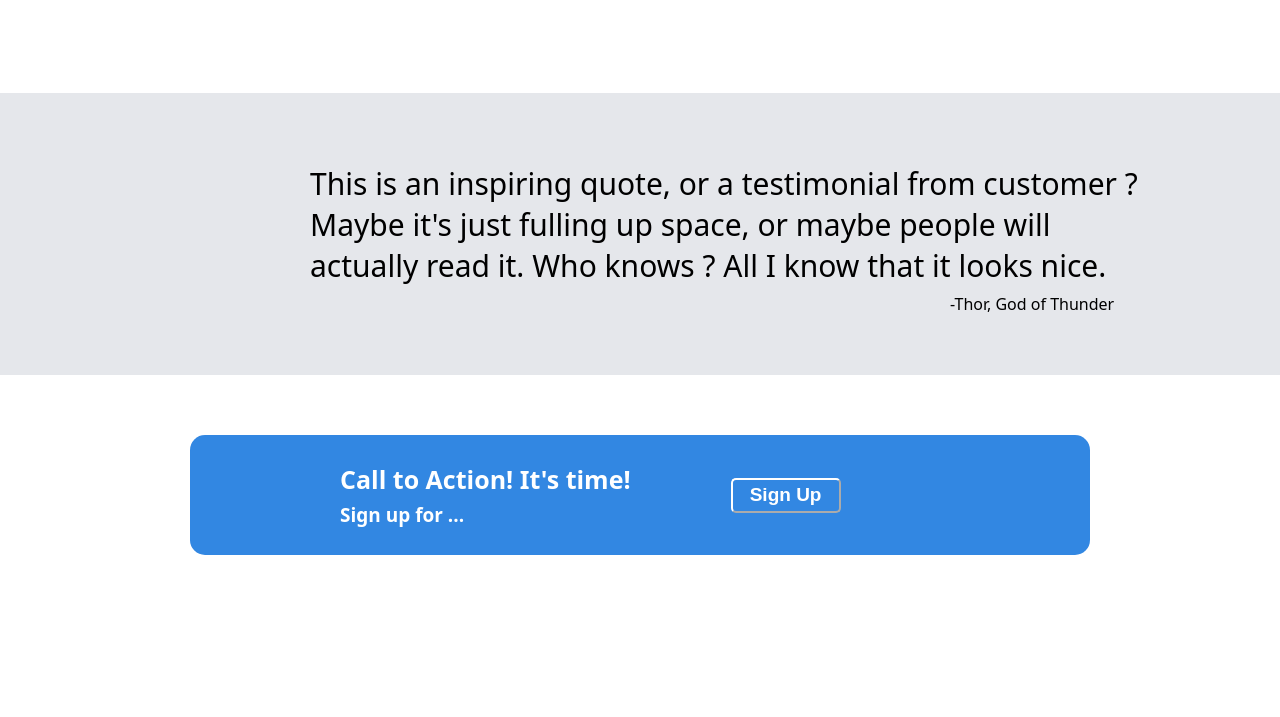
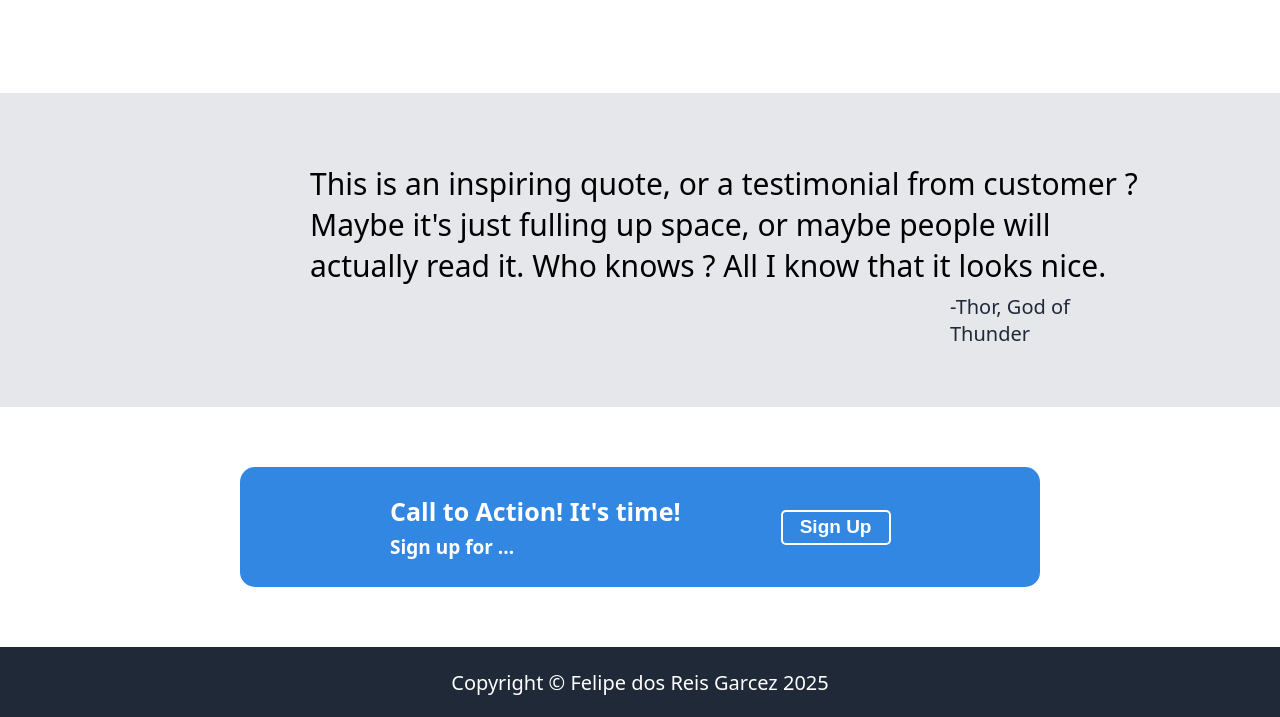
Before and after one commit to FelipeReis96/Landing-Page, a plain HTML site: page index.html in a window 1280 px wide. Shown: the part 807-1524 px from the top of the page. Before the commit the page ends 1422 px from the top, so only its background shows below. Drawn offline with Linux system fonts and the light colour scheme.

Commit message:
finishing

```diff
--- a/index.html
+++ b/index.html
@@ -88,5 +88,10 @@
             <button class="lower-signup">Sign Up</button>
         </div>
     </div>
+    <div class="container-copy">
+        <div class="texto-copy">
+            Copyright © Felipe dos Reis Garcez 2025
+        </div>
+    </div>
 </body>
 </html>
--- a/style.css
+++ b/style.css
@@ -139,7 +139,10 @@ ul{
 }
 
 .author {
+    font-size: 20px;
+    font-weight: 500;
     margin-left: 650px;
+    color: #1F2937;
 }
 
 .signup-container {
@@ -157,7 +160,7 @@ ul{
     color: white;
     background-color: #3287e2;
     height: 120px;
-    width: 900px;
+    width: 800px;
     border-radius: 15px;
 }
 
@@ -178,7 +181,8 @@ ul{
     font-size: 19px;
 }
 
-.lower-signup {
+.lower-signup{
+    border: none;
     font-size: 19px;
     color: white;
     font-weight: 900;
@@ -186,5 +190,18 @@ ul{
     width: 110px;
     height: 35px;
     border-radius: 5px;
-    border-color: white;
+    border: 2px solid white;
 }
+
+.container-copy {
+    background-color: #1F2937;
+    display: flex;
+    align-items: center;
+    justify-content: center;
+    height: 70px;
+}
+
+.texto-copy {
+    color: white;
+    font-size: 20px;
+}
```
